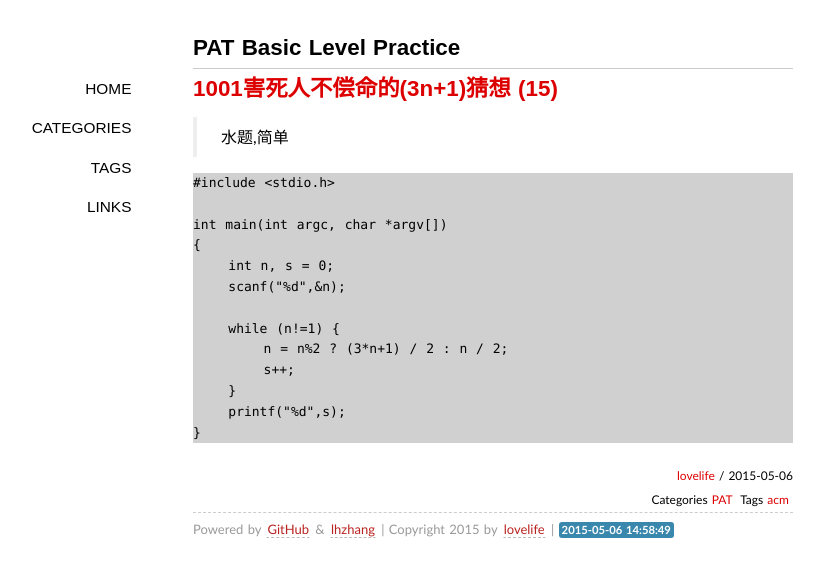
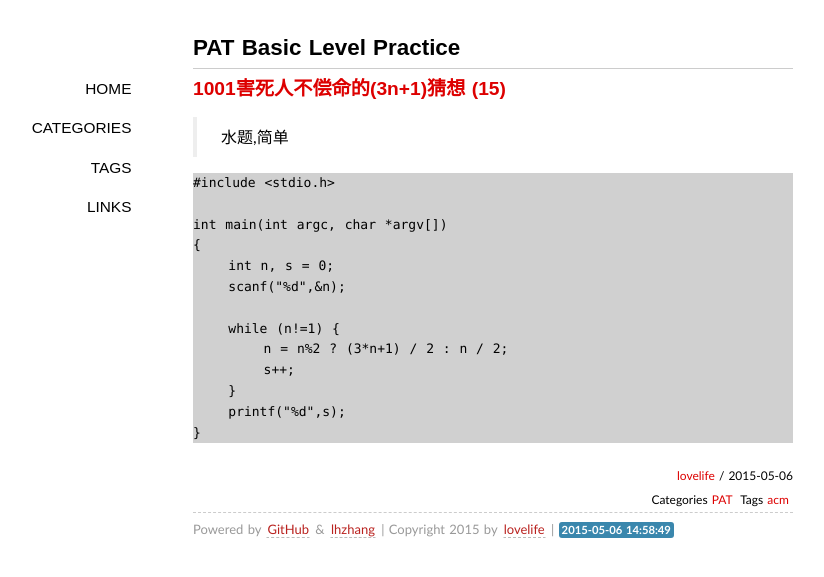
Before and after one commit to lovelife/lovelife.github.com, a Jekyll site: the page built from _posts/2015-05-06-PAT-Basic-Level.markdown, in a window 1280 px wide. Shown: the top 577 px of the page, without its empty margins (147-971 px from the left). Built offline with Jekyll 4.4.1, drawn with Linux system fonts in a browser that asks for light colours; some web fonts are replaced; Markdown is read by kramdown in place of the engine named in the settings; comment, search, counter and statistics services are not loaded.

````diff
--- a/_posts/2015-05-06-PAT-Basic-Level.markdown
+++ b/_posts/2015-05-06-PAT-Basic-Level.markdown
@@ -13,13 +13,13 @@ tags:
 
 ---
 
-## [1001害死人不偿命的(3n+1)猜想 (15)][1001]
+### [1001害死人不偿命的(3n+1)猜想 (15)][1001]
 
 >
 > 水题,简单
 >
 
-```C
+```
 #include <stdio.h>
 
 int main(int argc, char *argv[])
````
